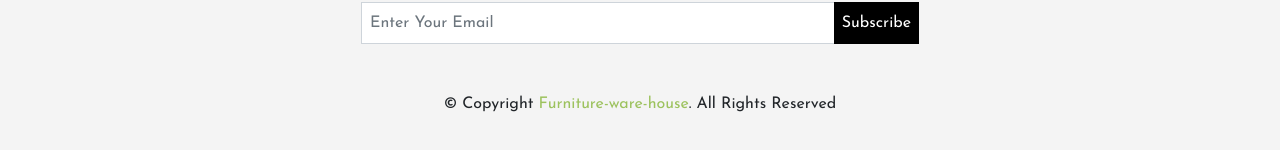
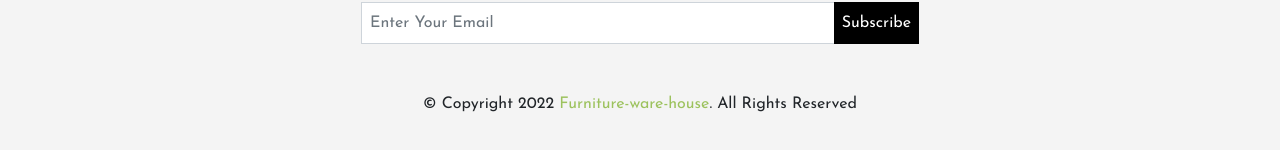
Before and after one commit to Safiul-Azam/furniture-warehouse-client, a React (Create React App) app: page / in a window 1280 px wide. Shown: the part 2177-2327 px from the top of the page. Built offline with nearby package versions, Linux system fonts and the light colour scheme; no server answers.

Commit message:
dynamic year set in footer

```diff
--- a/src/Pages/Shared/Footer/Footer.js
+++ b/src/Pages/Shared/Footer/Footer.js
@@ -3,6 +3,8 @@ import { Button, FormControl, InputGroup } from 'react-bootstrap';
 import './Footer.css'
 
 const Footer = () => {
+    const today = new Date()
+    const year = today.getFullYear()
     return (
         <div className='footer'>
             <div className='container'>
@@ -23,7 +25,7 @@ const Footer = () => {
                     </InputGroup>
                 </div>
                 <div className='mt-5'>
-                    <p className='text-center'>&copy; Copyright <span className='title-color'>Furniture-ware-house</span>. All Rights Reserved</p>
+                    <p className='text-center'>&copy; Copyright {year} <span className='title-color'>Furniture-ware-house</span>. All Rights Reserved</p>
                 </div>
             </div>
         </div>
```
Also changed, not shown: src/Pages/Blogs/Blogs.css (deleted).
